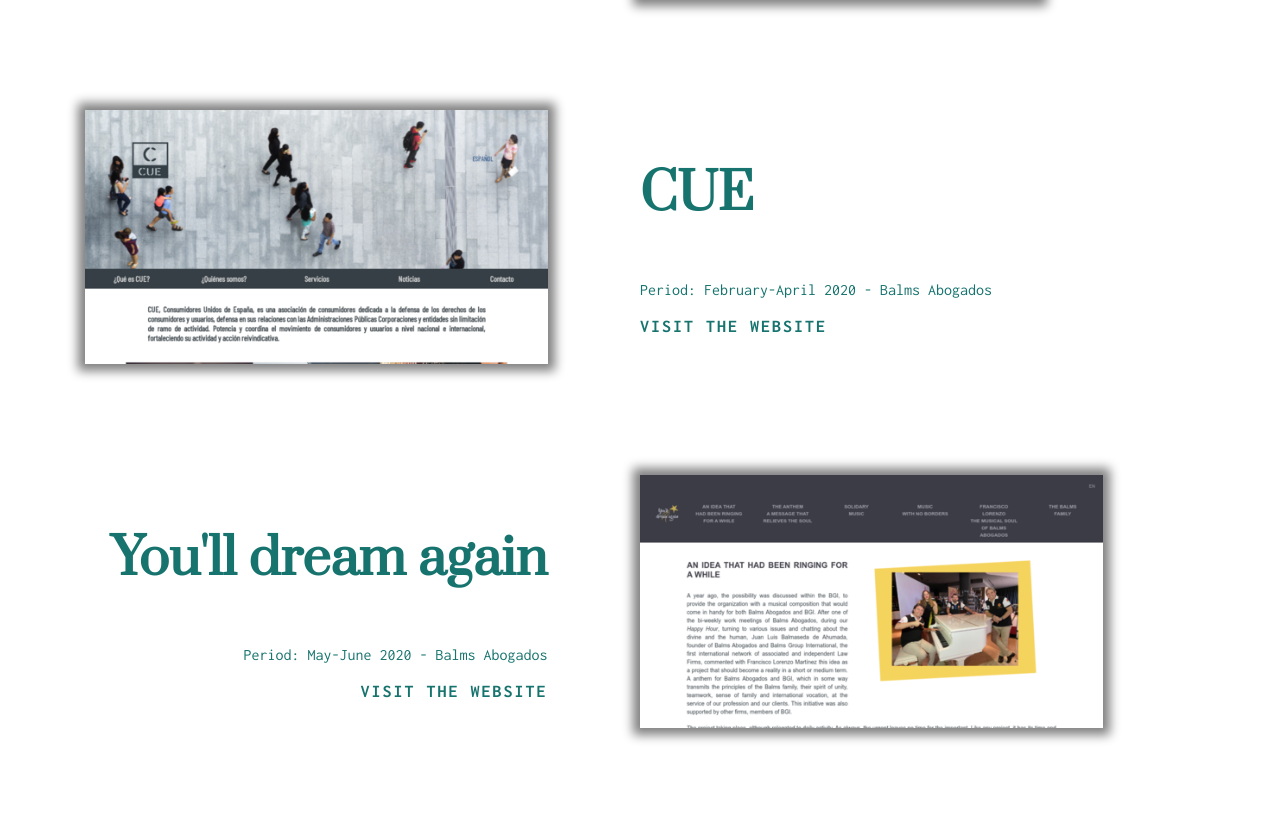
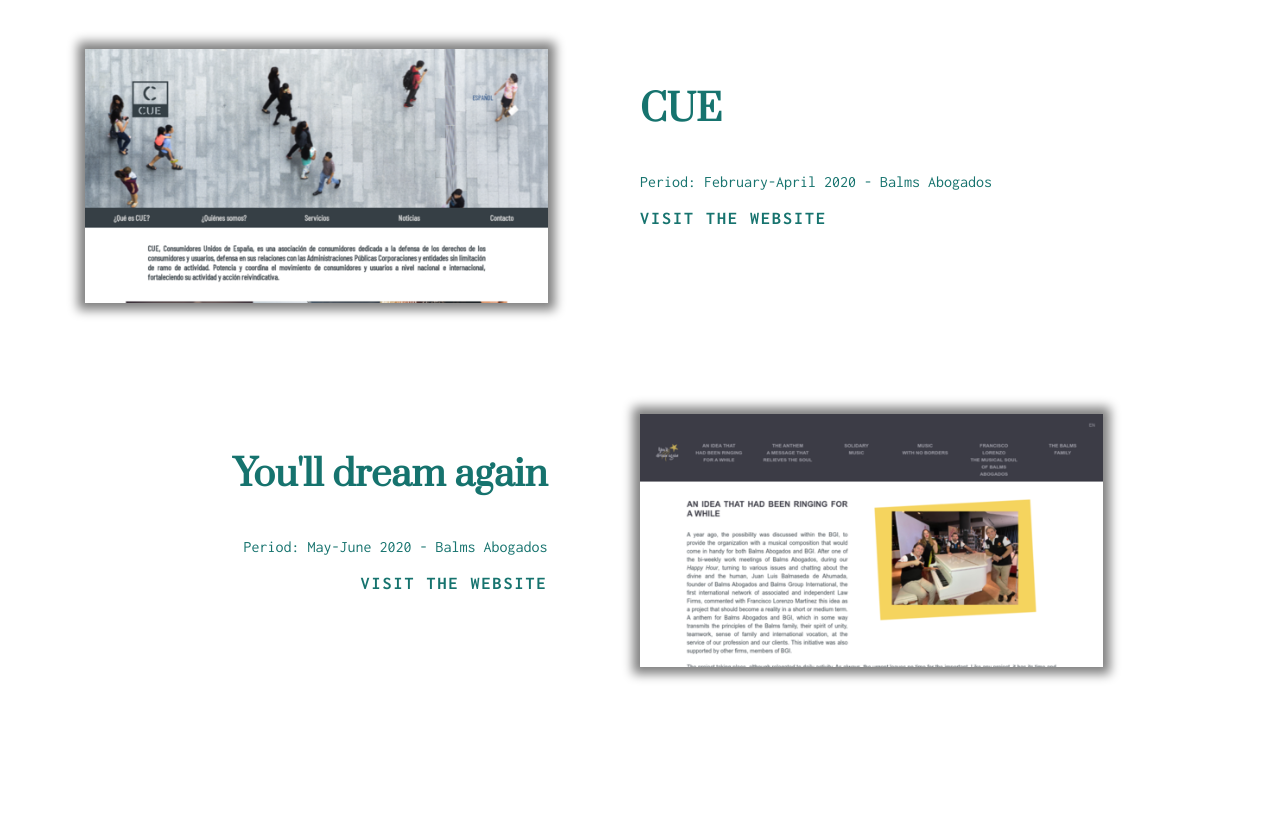
Before and after one commit to CarmenCantudo/carmencantudo.github.io, a PHP site: page / in a window 1280 px wide. Shown: the part 3712-4545 px from the top of the page. Run offline with PHP 8.4, Linux system fonts and the light colour scheme.

Commit message:
h3 font size 50 to 36

```diff
--- a/css/style.css
+++ b/css/style.css
@@ -58,7 +58,7 @@
   margin-bottom: 30px;
 }
 h3 {
-  font-size: 50px;
+  font-size: 36px;
 }
 
 .work {
```
